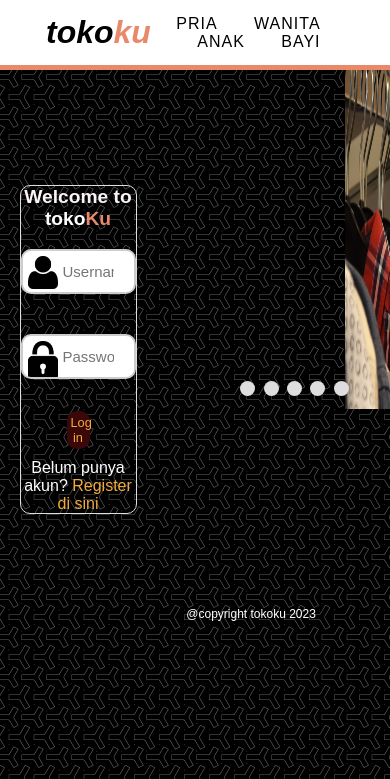
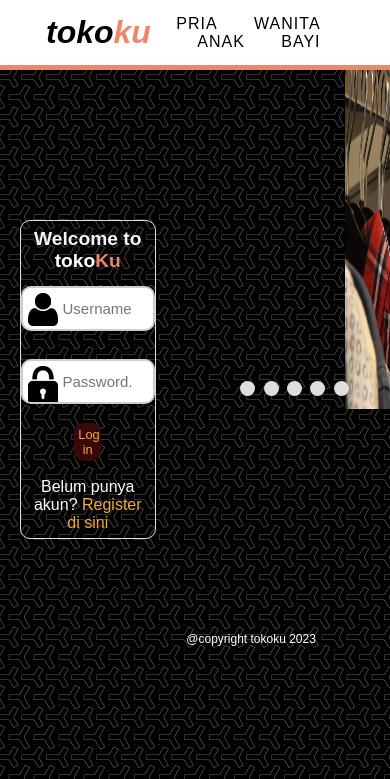
Before and after one commit to yorsyd/yorsyd.github.io, a PHP site: page /login.html in a window 390 px wide; the page is wider, and only the part inside the window is pictured. Shown: the top 779 px of that part. Run offline with PHP 8.4, Linux system fonts and the light colour scheme.

Commit message:
Update style-login.css

```diff
--- a/css/style-login.css
+++ b/css/style-login.css
@@ -147,7 +147,7 @@
     font-family: Verdana, Geneva, Tahoma, sans-serif;
     margin-left: 10%;
     margin-right: 20%;
-    margin-top: -24%;
+    margin-top: -30%;
     width: 5;
     border: 1px solid #dedede;
     backdrop-filter: blur(0.5px);
@@ -161,7 +161,7 @@
 /* Untuk mengatur gaya heading */
 h1 {
     font-size: 1.2rem;
-    margin-bottom: 10%;
+    padding: 5%;
     color: #fcf4f4;
 }
 
@@ -177,7 +177,7 @@
 label {
     font-size: 1.0em;
     display: block;
-    margin-bottom: 5%;
+    margin-bottom: -5%;
     text-align: center;
     border-radius: 10px;
 }
@@ -197,7 +197,7 @@
     background-size: 30px;
     background-position: 5px 5px;
     background-repeat: no-repeat;
-    padding-left: 40px;
+    padding-left: 50px;
     border-radius: 10px;
 }
 
@@ -240,7 +240,7 @@
 }
 
 button {
-    margin-top: -0%;
+    margin-top: 2%;
     background-color: #3a0808;
     color: rgb(243, 170, 60);
     padding: 4px 4px;
@@ -259,6 +259,10 @@
 }
 
 /* Untuk mengatur gaya pesan di bawah button */
+.Belum {
+    padding: 5%;
+}
+
 p {
     margin-top: 10px;
     color: #ffffff;
@@ -297,12 +301,12 @@
     }
 
     .container {
-        max-width: 30%;
+        max-width: 35%;
         width: 350px;
         border-radius: 10px;
         text-align: center;
         font-family: Verdana, Geneva, Tahoma, sans-serif;
-        margin-top: -54%;
+        margin-top: -45%;
         margin-left: 5%;
         margin-right: 20%;
         margin-bottom: 20%;
```
